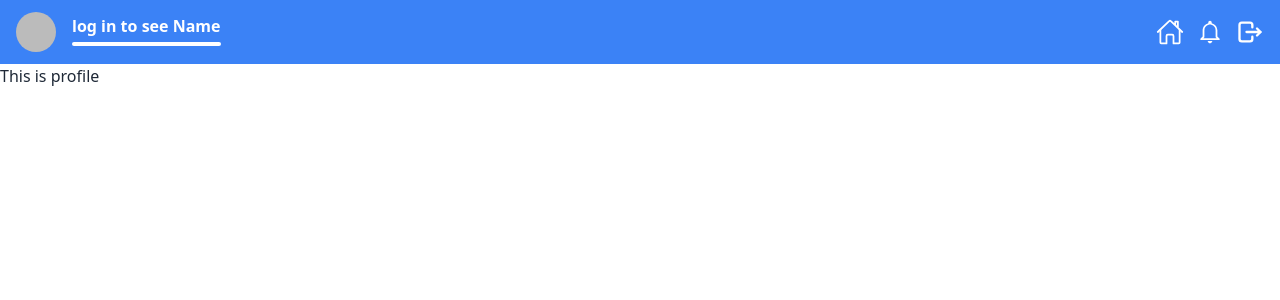
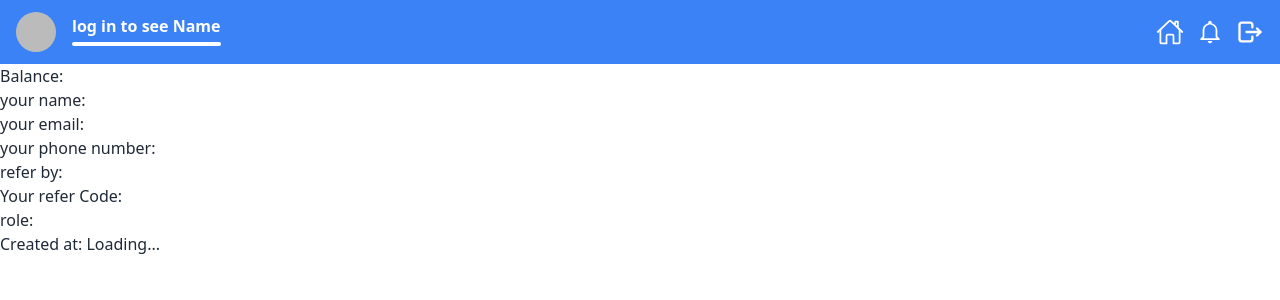
Before and after one commit to Md-Firoz-Mahmud-Nur/0414-Ads-Home, a React (Vite) app: page /profile in a window 1280 px wide. Shown: the top 300 px of the page. Built offline with nearby package versions, Linux system fonts and the light colour scheme; no server answers; sample sign-in values are in the browser's storage.

Commit message:
Get : Data To Show In The Profile

```diff
--- a/src/Pages/Profile/Profile.jsx
+++ b/src/Pages/Profile/Profile.jsx
@@ -1,7 +1,39 @@
+import { useContext } from "react";
+import AuthContext from "../../AuthContext";
+
 const Profile = () => {
+  const { user, role } = useContext(AuthContext);
+  console.log(role, user);
+
+  function formatDate(dateString) {
+    const localDateString = dateString.replace("Z", "");
+    const date = new Date(localDateString);
+    const options = {
+      year: "numeric",
+      month: "long",
+      day: "2-digit",
+      hour: "2-digit",
+      minute: "2-digit",
+      hour12: true,
+    };
+    const formatter = new Intl.DateTimeFormat("en-UK", options);
+    const formattedDate = formatter.format(date);
+    return formattedDate;
+  }
+
   return (
     <div>
-      This is profile
+      <p>Balance: {role?.balance}</p>
+      <p>your name: {role?.name}</p>
+      <p>your email: {role?.email}</p>
+      <p>your phone number: {role?.mobileNumber}</p>
+      <p>refer by: {role?.referBy}</p>
+      <p>Your refer Code: {role?.referCode}</p>
+      <p>role: {role?.role}</p>
+      <p>
+        Created at:{" "}
+        {role?.createdAt ? formatDate(role.createdAt) : "Loading..."}
+      </p>
     </div>
   );
 };
```
